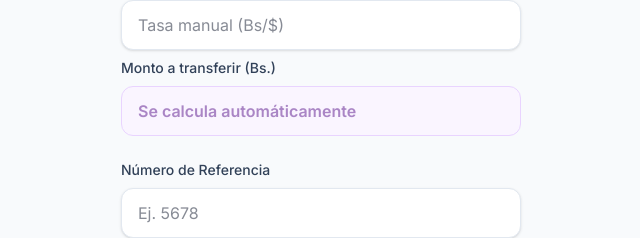
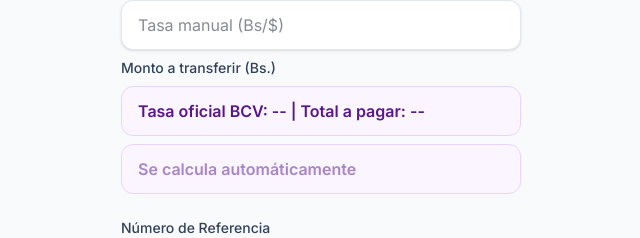
Before and after one commit to Oappesc/salsa-casino-app, a Next.js app: page /payments in a window 1280 px wide. Shown: the part 889-1127 px from the top of the page, without its empty margins (319-959 px from the left). Built offline with nearby package versions, Linux system fonts and the light colour scheme; no server answers.

Commit message:
fix: fetch bcv rate from dolarvzla cdn and auto calculate ves amount

```diff
--- a/src/app/payments/page.tsx
+++ b/src/app/payments/page.tsx
@@ -40,7 +40,8 @@ export default function PaymentsPage() {
   const [paymentMethod, setPaymentMethod] = useState<"pago_movil" | "usd_cash">("pago_movil");
   const [amount, setAmount] = useState("");
   const [bcvRateInput, setBcvRateInput] = useState("");
-  const [automaticBcvRate, setAutomaticBcvRate] = useState<number | null>(null);
+  const [bcvRate, setBcvRate] = useState<number | null>(null);
+  const [amountBs, setAmountBs] = useState<string | null>(null);
   const [bcvRateLoadFailed, setBcvRateLoadFailed] = useState(false);
   const [bcvRateLoading, setBcvRateLoading] = useState(false);
   const [reference, setReference] = useState("");
@@ -74,12 +75,12 @@ export default function PaymentsPage() {
         const rate = Number(payload?.rate);
         if (!Number.isFinite(rate) || rate <= 0) throw new Error("BCV rate was invalid");
         if (!cancelled) {
-          setAutomaticBcvRate(rate);
+          setBcvRate(rate);
           setBcvRateInput(rate.toFixed(2));
         }
       } catch {
         if (!cancelled) {
-          setAutomaticBcvRate(null);
+          setBcvRate(null);
           setBcvRateInput("");
           setBcvRateLoadFailed(true);
         }
@@ -92,12 +93,17 @@ export default function PaymentsPage() {
     return () => { cancelled = true; };
   }, [paymentMethod]);
 
-  const bcvRate = Number.parseFloat(bcvRateInput.replace(",", "."));
   const amountUsd = Number.parseFloat(amount.replace(",", "."));
-  const amountBs = Number.isFinite(amountUsd) && Number.isFinite(bcvRate) && bcvRate > 0
-    ? amountUsd * bcvRate
-    : null;
-  const formatBs = (value: number) => value.toLocaleString("es-VE", { minimumFractionDigits: 2, maximumFractionDigits: 2 });
+
+  useEffect(() => {
+    if (Number.isFinite(amountUsd) && amountUsd > 0 && bcvRate !== null && bcvRate > 0) {
+      setAmountBs((amountUsd * bcvRate).toFixed(2));
+    } else {
+      setAmountBs(null);
+    }
+  }, [amountUsd, bcvRate]);
+
+  const formatBs = (value: string | number) => Number(value).toLocaleString("es-VE", { minimumFractionDigits: 2, maximumFractionDigits: 2 });
 
   const calculateNextMonth = (history: Payment[]) => {
     const verifiedPayments = history.filter(p => p.status === 'verified');
@@ -144,7 +150,7 @@ export default function PaymentsPage() {
     e.preventDefault();
     if (!file) { alert("Debes adjuntar el comprobante o foto del dinero."); return; }
     if (!Number.isFinite(amountUsd) || amountUsd <= 0) { alert("Ingresa un monto válido en USD."); return; }
-    if (paymentMethod === "pago_movil" && (!Number.isFinite(bcvRate) || bcvRate <= 0 || amountBs === null)) {
+    if (paymentMethod === "pago_movil" && (bcvRate === null || bcvRate <= 0 || amountBs === null)) {
       alert("Ingresa una tasa BCV válida para calcular el monto en Bs.");
       return;
     }
@@ -162,7 +168,7 @@ export default function PaymentsPage() {
       if (userId) {
         const { data, error: dbError } = await supabase.from('payments').insert({
           user_id: userId, amount: amountUsd, amount_usd: amountUsd,
-          amount_bs: paymentMethod === "pago_movil" ? Number(amountBs?.toFixed(2)) : null,
+          amount_bs: paymentMethod === "pago_movil" ? Number(amountBs) : null,
           bcv_rate: paymentMethod === "pago_movil" ? Number(bcvRate.toFixed(2)) : null,
           payment_method: paymentMethod,
           reference: paymentMethod === "pago_movil" ? reference : null, status: 'pending',
@@ -259,10 +265,13 @@ export default function PaymentsPage() {
             <div className="flex flex-col gap-2 mt-1">
               <div className="flex items-center justify-between text-sm">
                 <span className="text-slate-500">Tasa BCV</span>
-                <span className="font-semibold text-purple-600">{bcvRateLoading ? "Consultando..." : automaticBcvRate !== null ? `${automaticBcvRate.toFixed(2)} Bs/$` : "Ingresa una tasa"}</span>
+                <span className="font-semibold text-purple-600">{bcvRateLoading ? "Consultando..." : bcvRate !== null ? `${bcvRate.toFixed(2)} Bs/$` : "Ingresa una tasa"}</span>
               </div>
-              <input type="number" step="0.01" min="0.01" value={bcvRateInput} onChange={(e) => setBcvRateInput(e.target.value)} readOnly={!bcvRateLoadFailed} className="bg-white border border-slate-200 rounded-xl px-4 py-3 text-slate-900 focus:outline-none focus:ring-2 focus:ring-purple-500 shadow-sm read-only:bg-slate-50 read-only:text-slate-500" placeholder="Tasa manual (Bs/$)" aria-label="Tasa BCV" />
+              <input type="number" step="0.01" min="0.01" value={bcvRateInput} onChange={(e) => { const value = e.target.value; setBcvRateInput(value); setBcvRate(Number.parseFloat(value.replace(",", ".")) || null); }} readOnly={!bcvRateLoadFailed} className="bg-white border border-slate-200 rounded-xl px-4 py-3 text-slate-900 focus:outline-none focus:ring-2 focus:ring-purple-500 shadow-sm read-only:bg-slate-50 read-only:text-slate-500" placeholder="Tasa manual (Bs/$)" aria-label="Tasa BCV" />
               <label className="text-sm font-medium text-slate-700">Monto a transferir (Bs.)</label>
+              <div className="bg-purple-50 border border-purple-200 rounded-xl px-4 py-3 text-purple-900 font-semibold" aria-live="polite">
+                Tasa oficial BCV: {bcvRate === null ? "--" : `${bcvRate.toFixed(2)} Bs/$`} | Total a pagar: {amountBs === null ? "--" : `${formatBs(amountBs)} Bs.`}
+              </div>
               <input type="text" value={amountBs === null ? "" : `${formatBs(amountBs)} Bs.`} readOnly className="bg-purple-50 border border-purple-200 rounded-xl px-4 py-3 text-purple-900 font-semibold" placeholder="Se calcula automáticamente" aria-label="Monto a transferir en bolívares" />
             </div>
           )}
```
